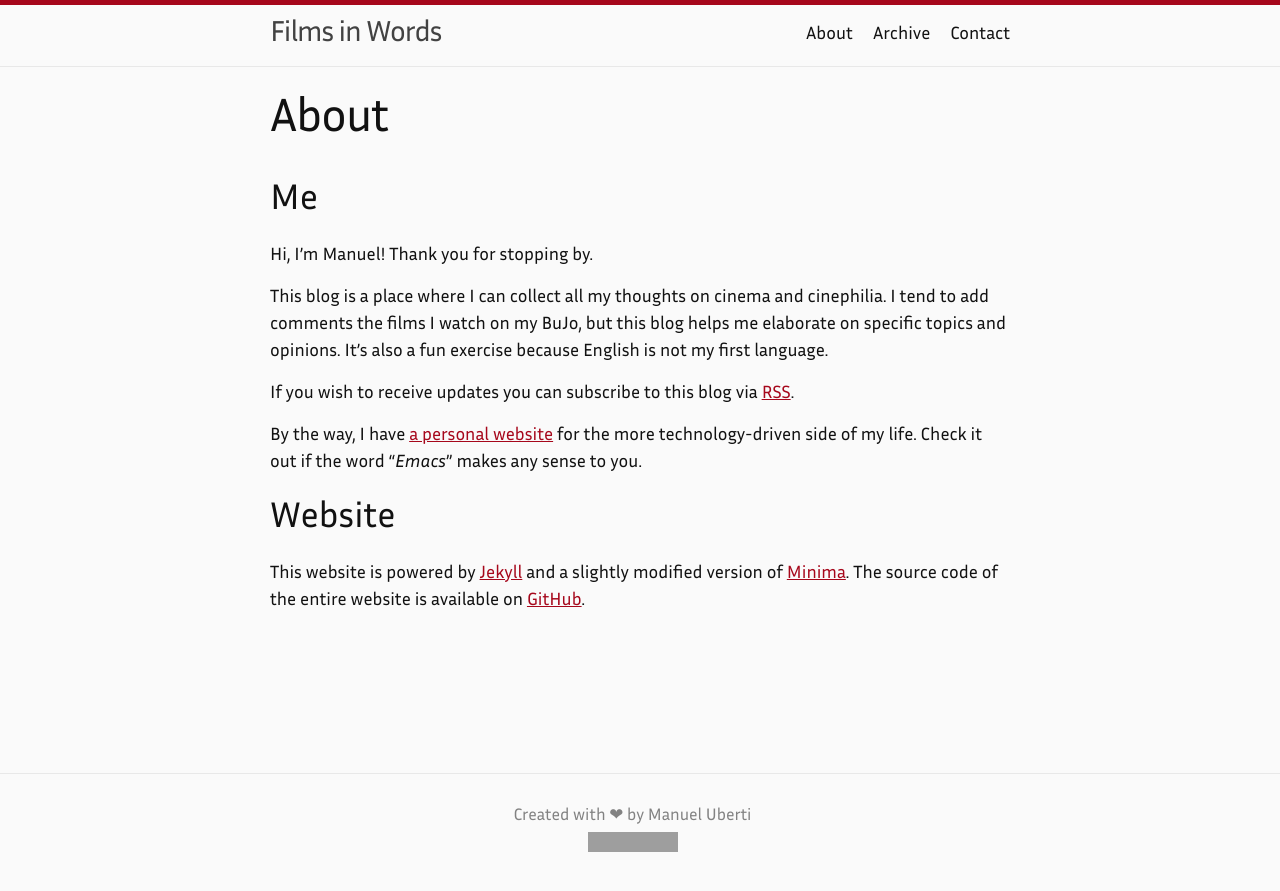
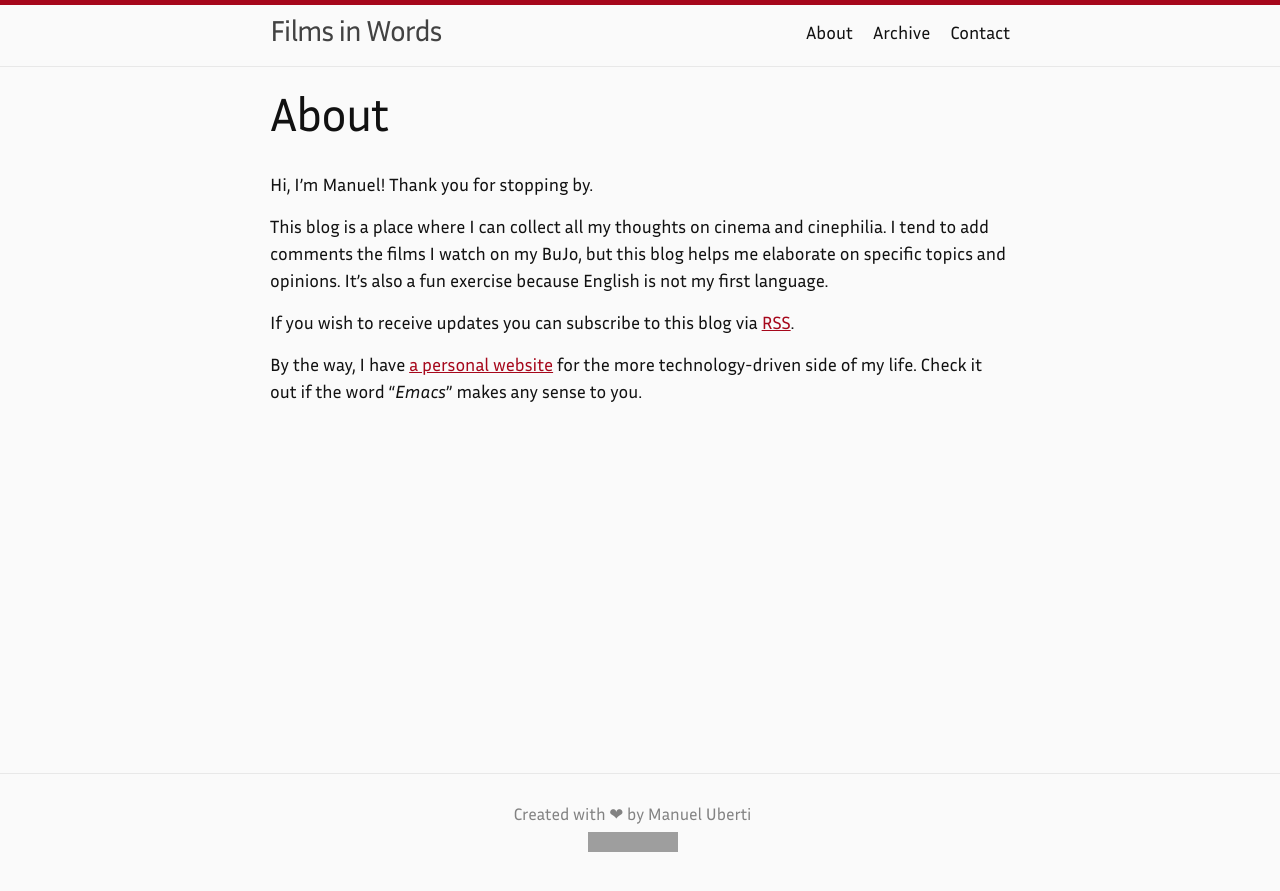
Before and after one commit to manuel-uberti/filmsinwords, a Jekyll site: the page built from about.md, in a window 1280 px wide. Shown: the top 891 px of the page. Built offline with Jekyll 4.4.1, drawn with Linux system fonts in a browser that asks for light colours; grey boxes are pictures that could not be loaded.

Commit message:
Rework about page

```diff
--- a/about.md
+++ b/about.md
@@ -3,8 +3,6 @@ layout: page
 title: About
 permalink: /about/
 ---
-
-## Me
 
 Hi, I’m Manuel! Thank you for stopping by.
 
@@ -17,8 +15,3 @@ If you wish to receive updates you can subscribe to this blog via [RSS](https://
 
 By the way, I have [a personal website](https://www.manueluberti.eu/) for the more technology-driven side of my
 life. Check it out if the word “*Emacs*” makes any sense to you.
-
-## Website
-
-This website is powered by [Jekyll](https://jekyllrb.com/) and a slightly modified version of [Minima](https://github.com/jekyll/minima). The
-source code of the entire website is available on [GitHub](https://github.com/manuel-uberti/filmsinwords).
```
